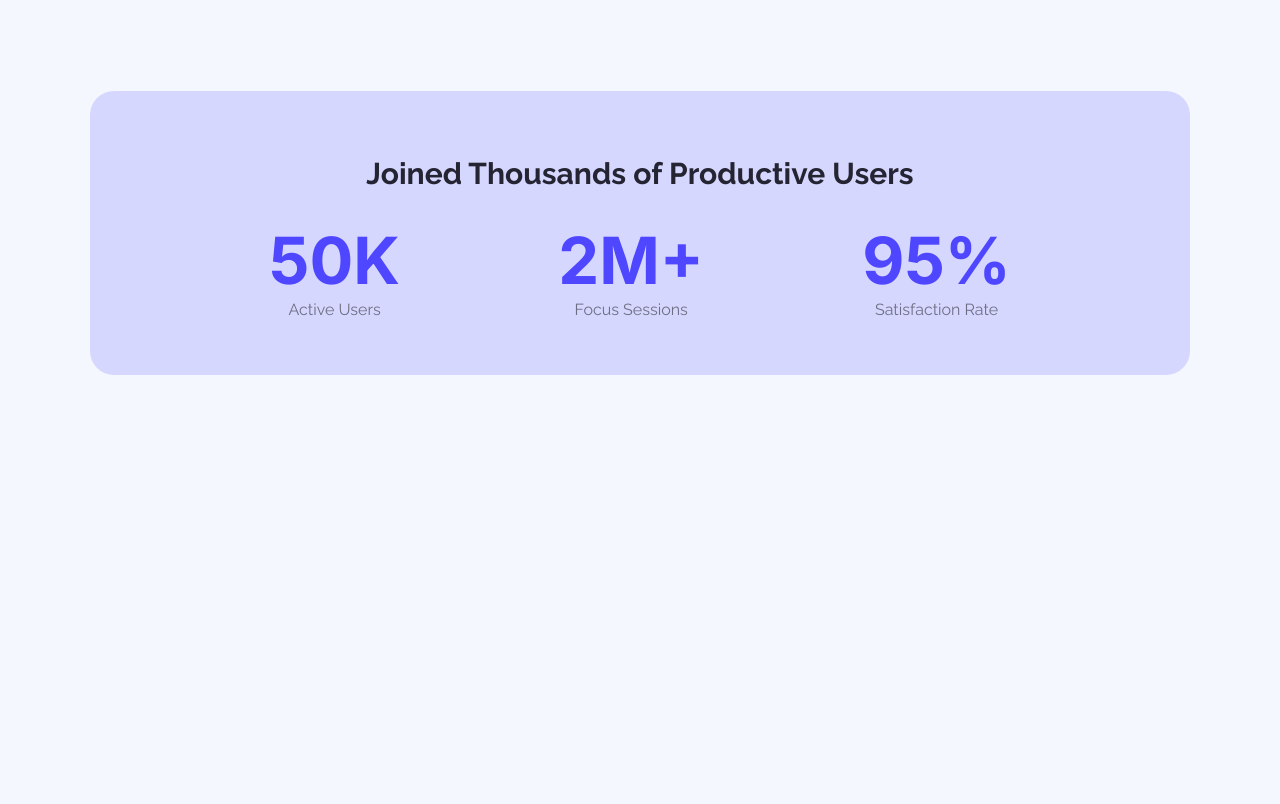
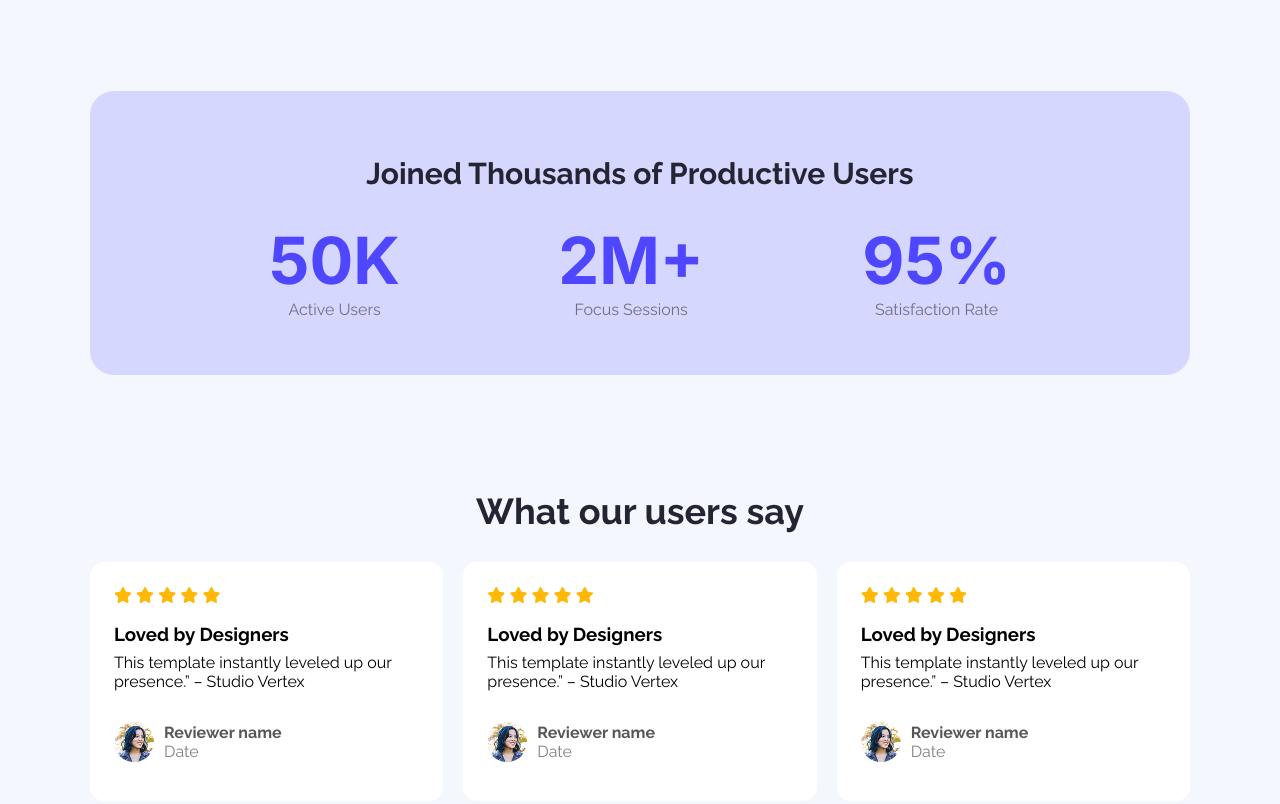
Before and after one commit to MdAbdusSubhan/B12A01-landing-launchpad, a plain HTML site: page index.html in a window 1280 px wide. Shown: the part 1144-1948 px from the top of the page. Before the commit the page ends 1634 px from the top, so only its background shows below. Drawn offline with Linux system fonts and the light colour scheme.

Commit message:
added users' feedback section and styles

```diff
--- a/index.html
+++ b/index.html
@@ -1,19 +1,27 @@
 <!DOCTYPE html>
 <html lang="en">
+
 <head>
     <meta charset="UTF-8">
     <meta name="viewport" content="width=device-width, initial-scale=1.0">
     <title>Landing Launchpad</title>
     <link rel="preconnect" href="https://fonts.googleapis.com">
     <link rel="preconnect" href="https://fonts.gstatic.com" crossorigin>
-<link href="https://fonts.googleapis.com/css2?family=Raleway:ital,wght@0,100..900;1,100..900&display=swap" rel="stylesheet">
+    <link href="https://fonts.googleapis.com/css2?family=Raleway:ital,wght@0,100..900;1,100..900&display=swap"
+        rel="stylesheet">
 
     <link rel="preconnect" href="https://fonts.googleapis.com">
     <link rel="preconnect" href="https://fonts.gstatic.com" crossorigin>
-<link href="https://fonts.googleapis.com/css2?family=Inter:ital,opsz,wght@0,14..32,100..900;1,14..32,100..900&display=swap" rel="stylesheet">
+    <link
+        href="https://fonts.googleapis.com/css2?family=Inter:ital,opsz,wght@0,14..32,100..900;1,14..32,100..900&display=swap"
+        rel="stylesheet">
+
+
+    <script src="https://kit.fontawesome.com/3e1df857a3.js" crossorigin="anonymous"></script>
 
     <link rel="stylesheet" href="styles/styles.css">
 </head>
+
 <body class="raleway-primary">
     <header>
         <nav>
@@ -53,6 +61,66 @@
                 </div>
             </div>
         </section>
+        <section class="feedback">
+            <h2 class="feedback-title">What our users say</h2>
+            <div class="user-container">
+                <div class="user-card">
+                    <div class="ratting">
+                        <i class="fa-solid fa-star"></i>
+                        <i class="fa-solid fa-star"></i>
+                        <i class="fa-solid fa-star"></i>
+                        <i class="fa-solid fa-star"></i>
+                        <i class="fa-solid fa-star"></i>
+                    </div>
+                    <h3 class="card-title">Loved by Designers</h3>
+                    <p class="card-description">This template instantly leveled up our presence.” – Studio Vertex</p>
+                    <div class="reviewer-container">
+                        <img src="Assets/avatar.png" alt="reviewer picture">
+                        <div class="reviewer">
+                            <p class="reviewer-title">Reviewer name</p>
+                            <p class="date">Date</p>
+                        </div>
+                    </div>
+                </div>
+                <div class="user-card">
+                    <div class="ratting">
+                        <i class="fa-solid fa-star"></i>
+                        <i class="fa-solid fa-star"></i>
+                        <i class="fa-solid fa-star"></i>
+                        <i class="fa-solid fa-star"></i>
+                        <i class="fa-solid fa-star"></i>
+                    </div>
+                    <h3 class="card-title">Loved by Designers</h3>
+                    <p class="card-description">This template instantly leveled up our presence.” – Studio Vertex</p>
+                    <div class="reviewer-container">
+                        <img src="Assets/avatar.png" alt="reviewer picture">
+                        <div class="reviewer">
+                            <p class="reviewer-title">Reviewer name</p>
+                            <p class="date">Date</p>
+                        </div>
+                    </div>
+                </div>
+                <div class="user-card">
+                    <div class="ratting">
+                        <i class="fa-solid fa-star"></i>
+                        <i class="fa-solid fa-star"></i>
+                        <i class="fa-solid fa-star"></i>
+                        <i class="fa-solid fa-star"></i>
+                        <i class="fa-solid fa-star"></i>
+                    </div>
+                    <h3 class="card-title">Loved by Designers</h3>
+                    <p class="card-description">This template instantly leveled up our presence.” – Studio Vertex</p>
+                    <div class="reviewer-container">
+                        <img src="Assets/avatar.png" alt="reviewer picture">
+                        <div class="reviewer">
+                            <p class="reviewer-title">Reviewer name</p>
+                            <p class="date">Date</p>
+                        </div>
+                    </div>
+                </div>
+            </div>
+        </section>
     </main>
 </body>
+
 </html>
--- a/styles/styles.css
+++ b/styles/styles.css
@@ -136,3 +136,60 @@ nav div{
   color: #0000007c;
   margin-top: 0;
 }
+
+/* feedback section styles */
+.feedback-title{
+  font-size: 36px;
+  font-weight: bold;
+  text-align: center;
+  color: #252432;
+
+}
+
+.user-container{
+  display: flex;
+  gap: 20px;
+}
+
+.user-card{
+  padding: 24px;
+  background-color: white;
+  border-radius:  14px;
+}
+
+.ratting{
+  color: #FFB805;
+  margin-bottom: 15px;
+}
+
+.card-title{
+  margin-bottom: 8px;
+}
+
+.card-description{
+  margin-top: 0;
+}
+
+.reviewer-container{
+  display: flex;
+  gap: 10px;
+  align-items: center;
+}
+
+.reviewer-container img{
+  object-fit:cover;
+  border-radius: 50%;
+  width: 40px;
+  height: 40px;
+}
+
+.reviewer-title{
+  font-weight: bold;
+  color: rgba(0, 0, 0, 0.664);
+  margin-bottom: 0;
+}
+
+.date{
+  margin-top: 0;
+  color: gray;
+}
```
Lines whose indentation alone changed are shown as unchanged.
